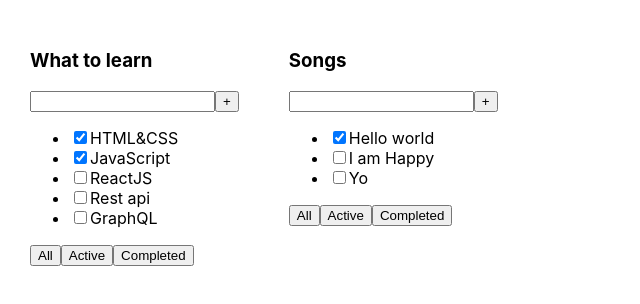
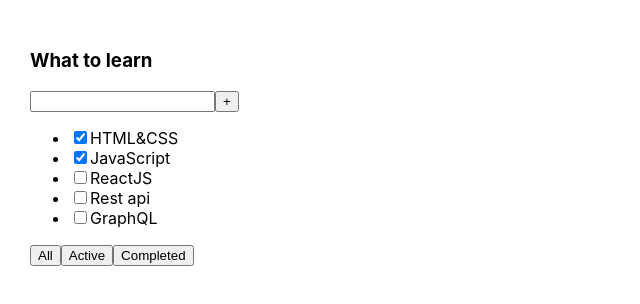
Before and after one commit to AliakseiPitsukha/ToDoList, a React (Create React App) app: page / in a window 1280 px wide. Shown: the top 304 px of the page, without its empty margins (0-640 px from the left). Built offline with nearby package versions, Linux system fonts and the light colour scheme.

Commit message:
removed the second todolist and tasks for it

```diff
--- a/src/App.tsx
+++ b/src/App.tsx
@@ -11,16 +11,9 @@
         {id: 4, title: 'Rest api', isDone: false},
         {id: 5, title: 'GraphQL', isDone: false},
     ]
-    const tasks2 = [
-        {id: 1, title: 'Hello world', isDone: true},
-        {id: 2, title: 'I am Happy', isDone: false},
-        {id: 3, title: 'Yo', isDone: false},
-    ]
-
     return (
         <div className="App">
             <Todolist title={'What to learn'} tasks={tasks1}/>
-            <Todolist title={'Songs'} tasks={tasks2}/>
         </div>
     );
 }
```
